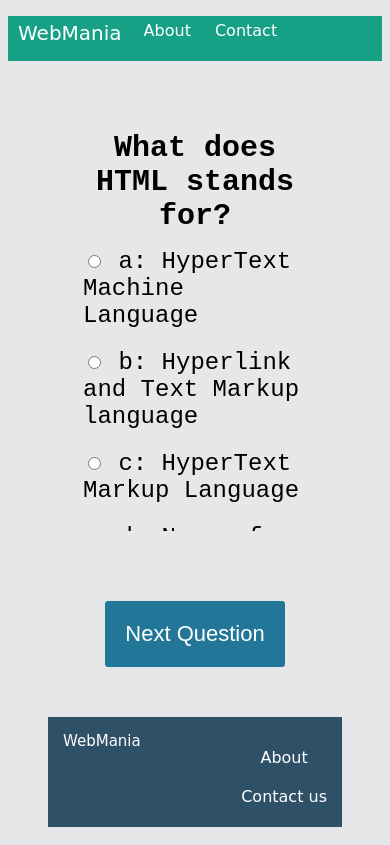
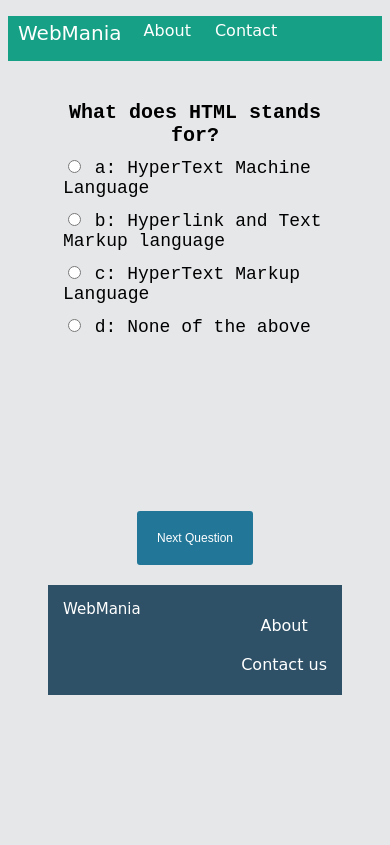
Before and after one commit to JanmejaiTripathi/WebMania, a plain HTML site: page htmlQuiz.html in a window 390 px wide. Drawn offline with Linux system fonts and the light colour scheme.

Commit message:
Added Responsiveness

```diff
--- a/stylesheet.css
+++ b/stylesheet.css
@@ -259,8 +259,33 @@ label:hover{
     margin-top: 15px;
   }
   .quiz-container{
-    min-height: 400px;
+    min-height: 350px;
     overflow: hidden;
+  }
+  .active-slide{
+    height: auto;
+  }
+  .question{
+    font-size: 20px;
+    margin-bottom: 5px;
+  }
+  .answers {
+    font-size: large;
+    margin-bottom: 10px;
+    /* display: inline-block; */
+  }
+  .answers label{
+    display: block;
+    margin-bottom: 2px;
+  }
+
+  button{
+      font-size: 12px;
+      margin-bottom: 10px;
+      margin-top: 10px;
+  }
+  .inside-main{
+    padding: 0px;
   }
 
 }
```
